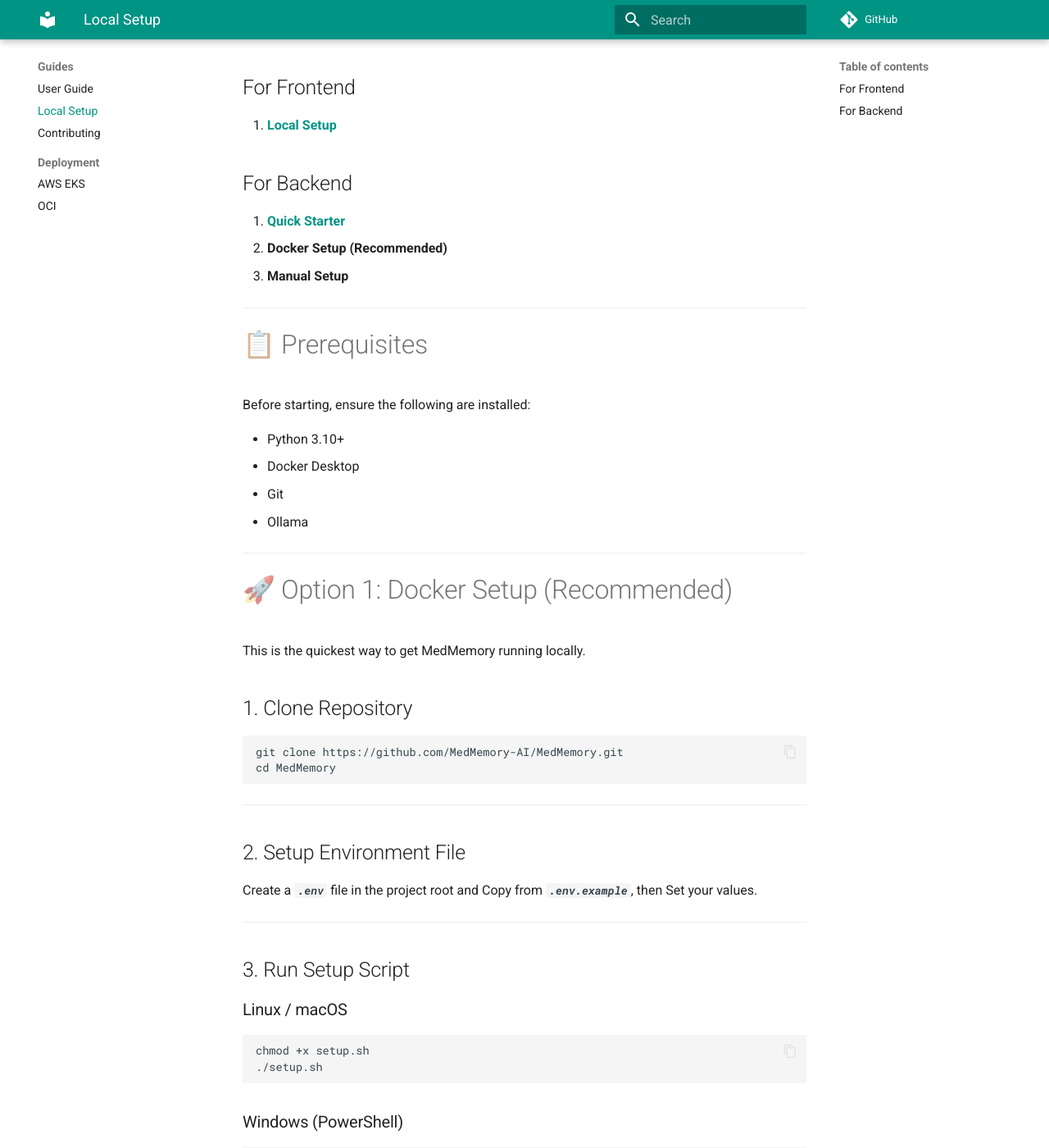
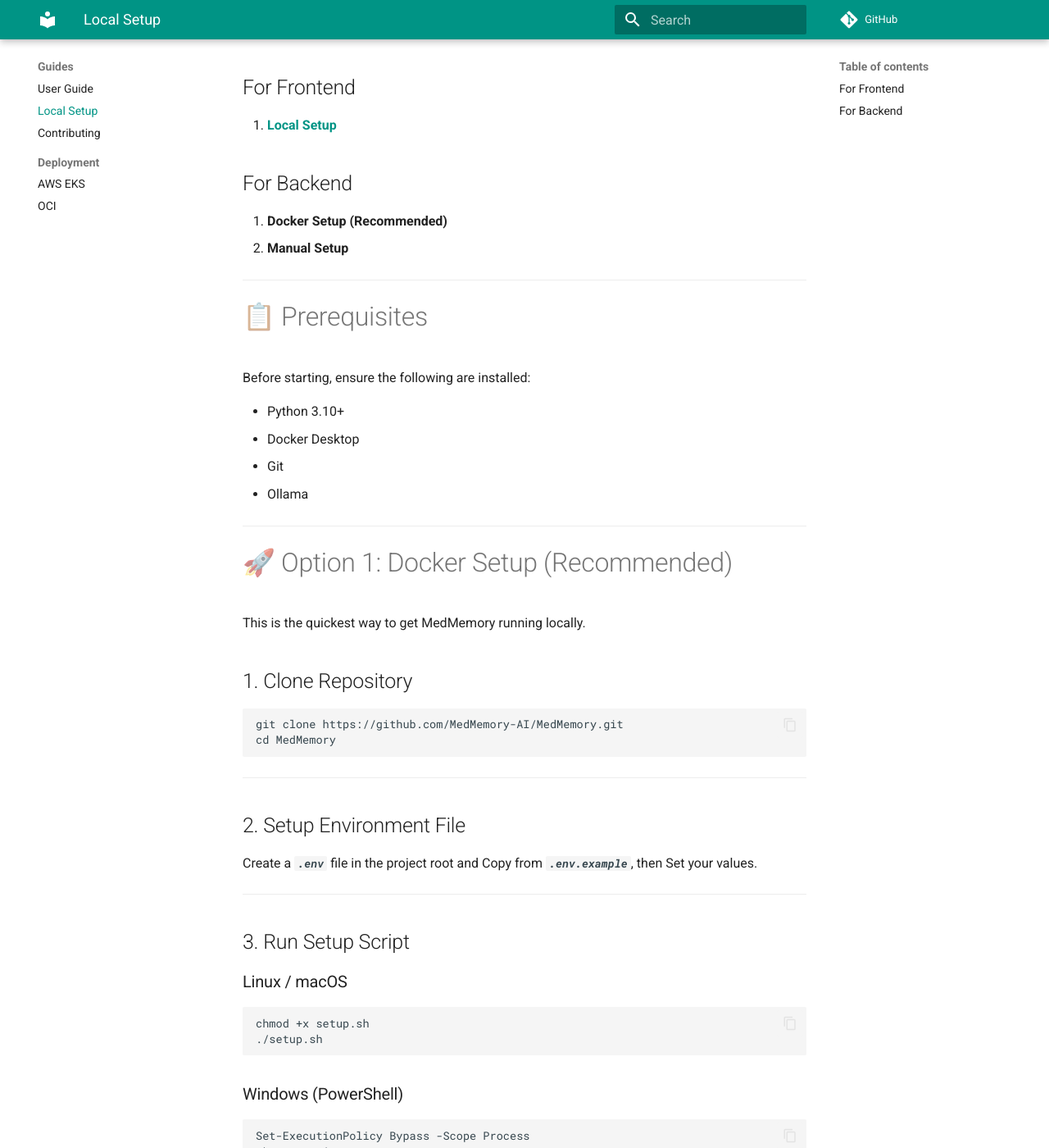
Before and after one commit to MedMemory-AI/docs, an MkDocs documentation site: the page built from docs/Guides/Local-Setup.md, in a window 1280 px wide and 1400 px high, scrolled down 204 px. Shown: the whole window at 82% size. Built offline with MkDocs 1.6.1 and Material for MkDocs 9.7.7, drawn with Linux system fonts in a browser that asks for light colours; comment, search, counter and statistics services are not loaded; some of the changed text lies outside the part shown.

```diff
--- a/docs/Guides/Local-Setup.md
+++ b/docs/Guides/Local-Setup.md
@@ -6,9 +6,8 @@
 1. [**Local Setup**](https://github.com/MedMemory-AI/frontend-app#setup-guide-frontend)
 
 ## For Backend
-1. [**Quick Starter**](https://github.com/MedMemory-AI/MedMemory#quick-start-guide-backend)
-2. **Docker Setup (Recommended)**
-3. **Manual Setup**
+1. **Docker Setup (Recommended)**
+2. **Manual Setup**
 
 ---
 
```
Also changed, not shown: other parts of docs/Guides/Local-Setup.md (+2 -0 lines).
